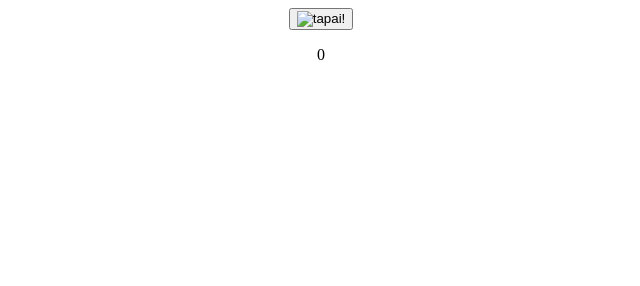
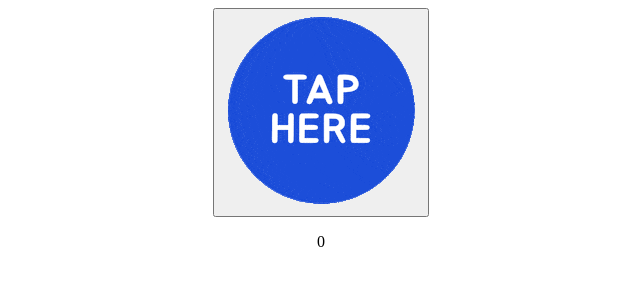
Before and after one commit to xdfsq/tapalka, a plain HTML site: page index.html in a window 1280 px wide. Shown: the whole page, without its empty margins (319-959 px from the left). Drawn offline with Linux system fonts and the light colour scheme; the site is published under a folder, as on GitHub Pages, so addresses that start at the root find nothing.

Commit message:
Update index.html

```diff
--- a/index.html
+++ b/index.html
@@ -7,7 +7,7 @@
     <title>Tapalka</title>
 </head>
 <body>
-    <button id="knopa"><img src="/200.png" alt =  "tapai!"></button>
+    <button id="knopa"><img src="200.png" alt =  "tapai!"></button>
     <p id = 'counter'>0</p>
     <script src="app.js"></script>
 </body>
```
